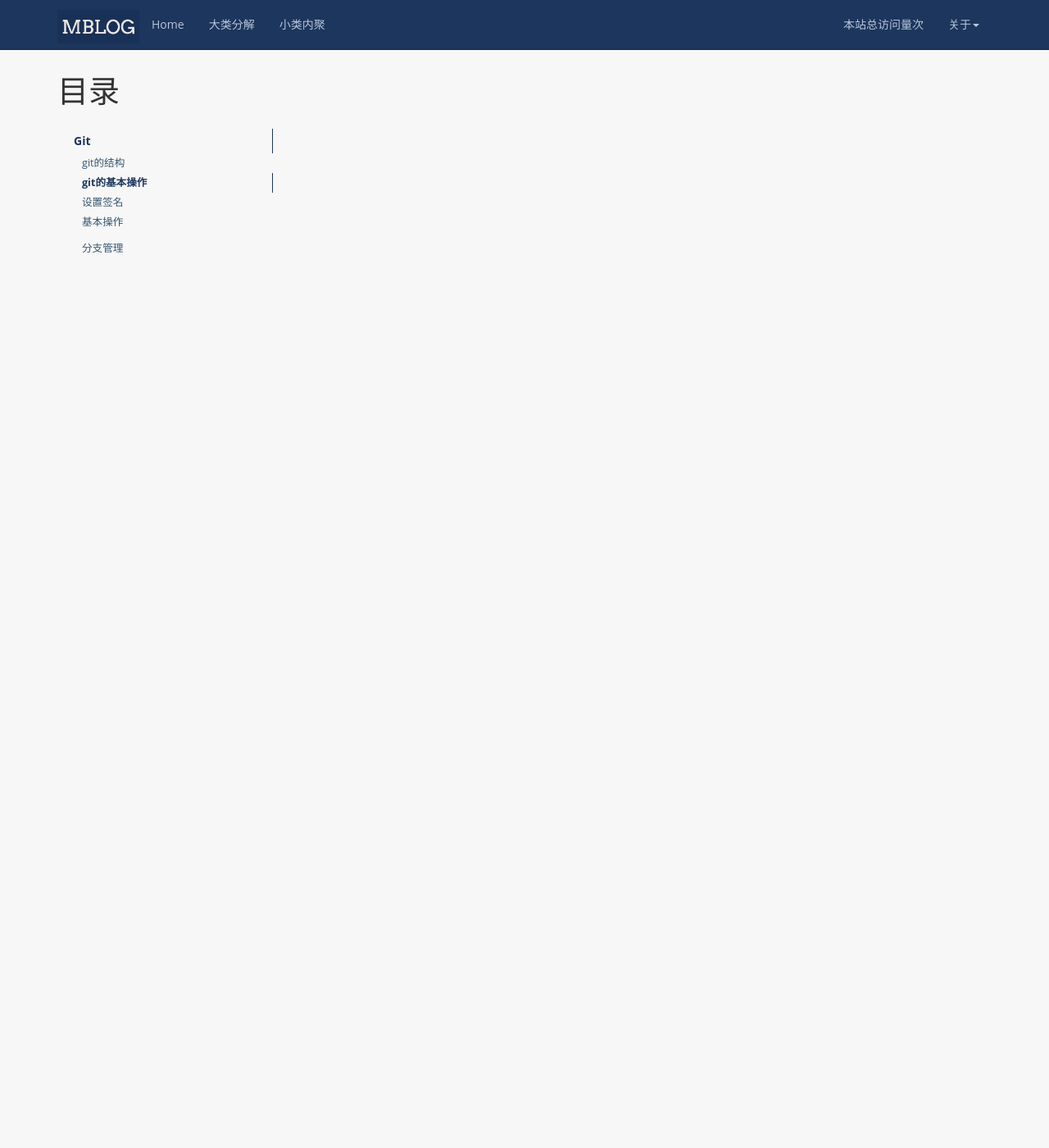
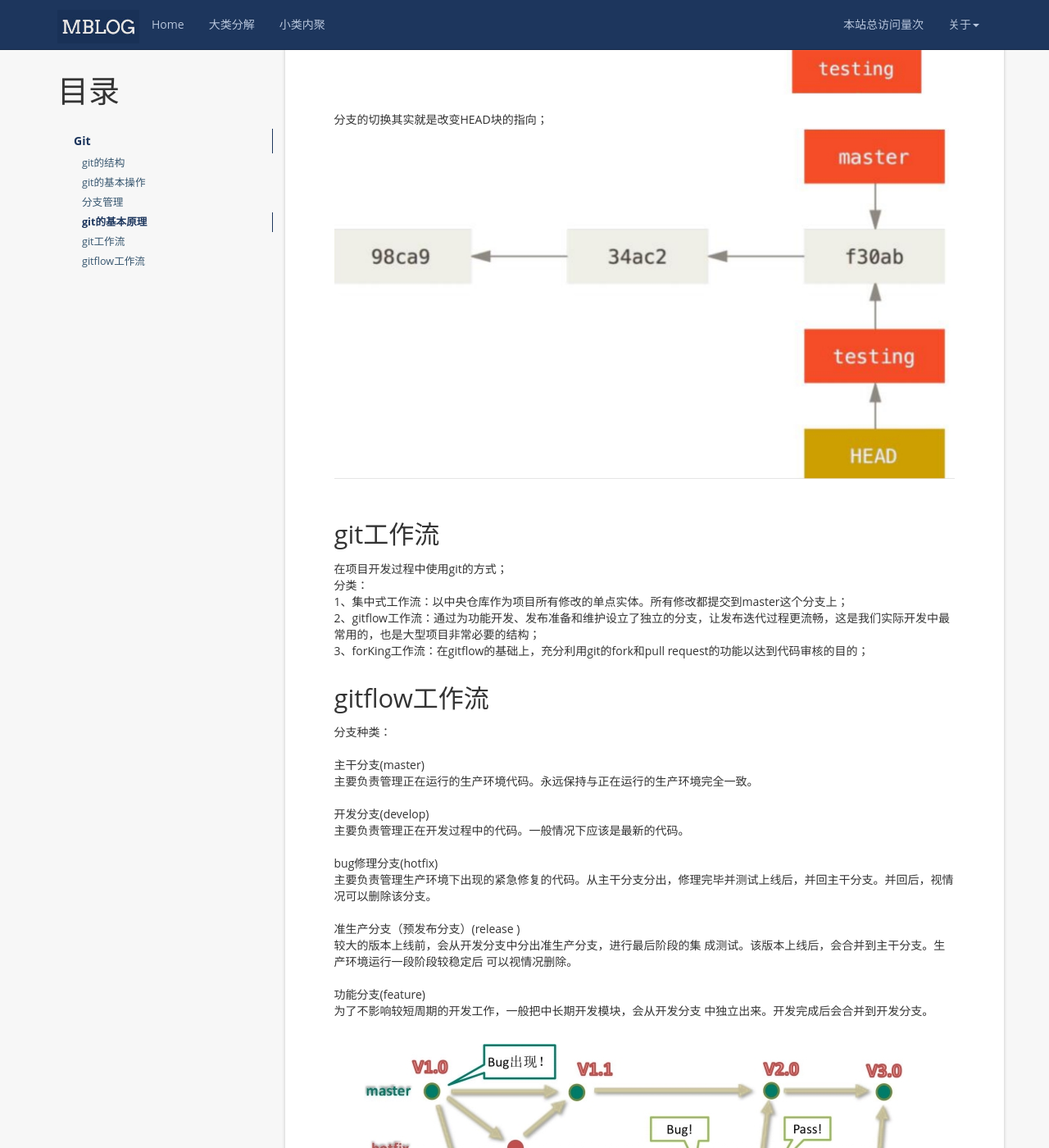
Before and after one commit to itmanmzt/itmanmzt.github.io, a Jekyll site: the page built from _posts/2019-07-25---git.md, in a window 1280 px wide and 1400 px high, scrolled down 4608 px. Shown: the whole window at 82% size. Built offline with Jekyll 4.4.1, drawn with Linux system fonts in a browser that asks for light colours; nearby versions of some CDN libraries; a script that is not in the unit is left out; comment, search, counter and statistics services are not loaded; some of the changed text lies outside the part shown.

Commit message:
modify blog git

```diff
--- a/_posts/2019-07-25---git.md
+++ b/_posts/2019-07-25---git.md
@@ -17,7 +17,8 @@
 
 # Git
 git是一个分布式版本控制软件；<br><br>
-其安装教程可以自行Google
+其安装教程可以自行Google<br><br>
+版本控制工具具有的功能：协同修改、数据备份、版本管理、权限控制、历史记录和分支管理；<br>
 
 ## git的结构
 ![](https://itmanmzt.github.io/styles/images/git/001.jpg){:align="center"}<br><br>
@@ -78,6 +79,47 @@
 合并分支：<br>
 git merge [分支名];<br><br>
 
+## git的基本原理
+git底层采用的是SHA-1哈希算法，哈希算法可以被用来验证文件，前面讲到的diff命令就是利用了哈希算法进行验证和保证数据的完整性的，其原理如下：<br>
+![](https://itmanmzt.github.io/styles/images/git/002.jpg){:align="center"}<br><br>
+
+git保存版本的机制：<br>
+像svn这种集中式的版本控制工具使用的文件管理机制是以文件变更列表的方式存储信息，每次记录文件的变化部分，通过把各个版本的变化信息都进行操作就得到了最新版本的内容；<br><br>
+git的文件管理机制是把数据看作是小型文件系统的一组快照，每次提交更新时git都会对当前的全部文件制作一个快照并保存这个快照的索引。为了高效，如果文件没有修改，git不再重新存储该文件，而是只保留一个链接指向之前存储的文件；<br>
+![](https://itmanmzt.github.io/styles/images/git/003.jpg){:align="center"}<br><br>
+提交对象：<br>
+![](https://itmanmzt.github.io/styles/images/git/004.jpg){:align="center"}<br><br>
+提交对象及其父对象形成的链条：<br>
+![](https://itmanmzt.github.io/styles/images/git/005.jpg){:align="center"}<br><br>
+
+分支管理机制：<br>
+分支的创建其实就是创建一个新的分支块指向链条；<br>
+![](https://itmanmzt.github.io/styles/images/git/006.jpg){:align="center"}<br><br>
+分支的切换其实就是改变HEAD块的指向；<br>
+![](https://itmanmzt.github.io/styles/images/git/007.jpg){:align="center"}<br><br>
+
+## git工作流
+在项目开发过程中使用git的方式；<br>
+分类：<br>
+1、集中式工作流：以中央仓库作为项目所有修改的单点实体。所有修改都提交到master这个分支上；<br>
+2、gitflow工作流：通过为功能开发、发布准备和维护设立了独立的分支，让发布迭代过程更流畅，这是我们实际开发中最常用的，也是大型项目非常必要的结构；<br>
+3、forKing工作流：在gitflow的基础上，充分利用git的fork和pull request的功能以达到代码审核的目的；<br>
+
+## gitflow工作流
+分支种类：<br><br>
+主干分支(master)<br>
+主要负责管理正在运行的生产环境代码。永远保持与正在运行的生产环境完全一致。 <br><br>
+开发分支(develop)<br>
+主要负责管理正在开发过程中的代码。一般情况下应该是最新的代码。 <br><br>
+bug修理分支(hotfix)<br>
+主要负责管理生产环境下出现的紧急修复的代码。从主干分支分出，修理完毕并测试上线后，并回主干分支。并回后，视情况可以删除该分支。 <br><br>
+准生产分支（预发布分支）(release )<br>
+较大的版本上线前，会从开发分支中分出准生产分支，进行最后阶段的集 成测试。该版本上线后，会合并到主干分支。生产环境运行一段阶段较稳定后 可以视情况删除。 <br><br>
+功能分支(feature)<br>
+为了不影响较短周期的开发工作，一般把中长期开发模块，会从开发分支 中独立出来。开发完成后会合并到开发分支。 <br><br>
+
+![](https://itmanmzt.github.io/styles/images/git/008.jpg){:align="center"}<br><br>
+
 <br>
 
 <br>
```
Also changed, not shown: styles/images/git/002.jpg (added), styles/images/git/003.jpg (added), styles/images/git/004.jpg (added), styles/images/git/005.jpg (added), styles/images/git/006.jpg (added), styles/images/git/007.jpg (added), styles/images/git/008.jpg (added).
